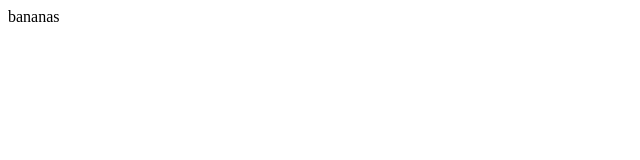
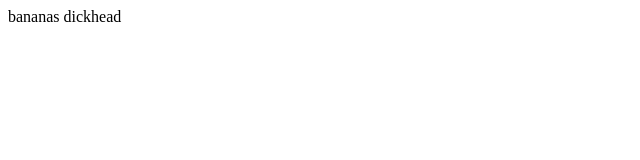
Before and after one commit to JimJimmyJimJim/website, a plain HTML site: page index.html in a window 1280 px wide. Shown: the full height of the page, 0-640 px from the left. Drawn offline with Linux system fonts and the light colour scheme.

Commit message:
index.html

```diff
--- a/index.html
+++ b/index.html
@@ -1 +1 @@
-<p>bananas</p>
+<p>bananas dickhead</p>
```
